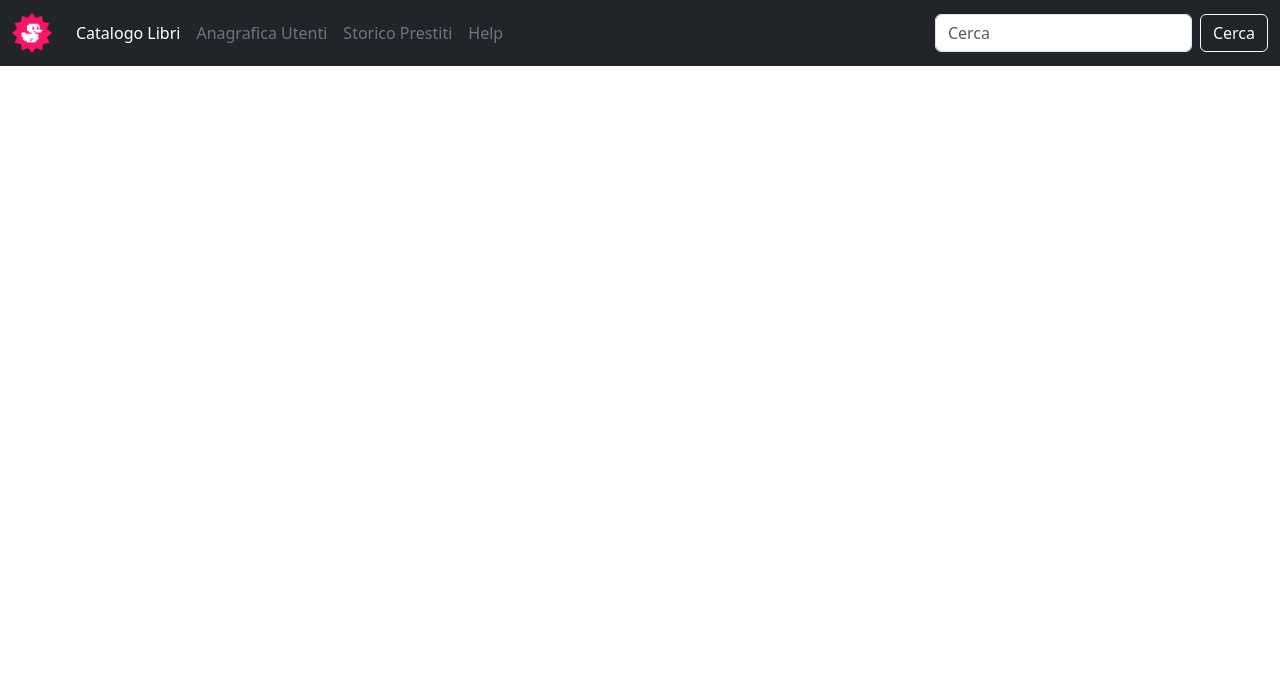
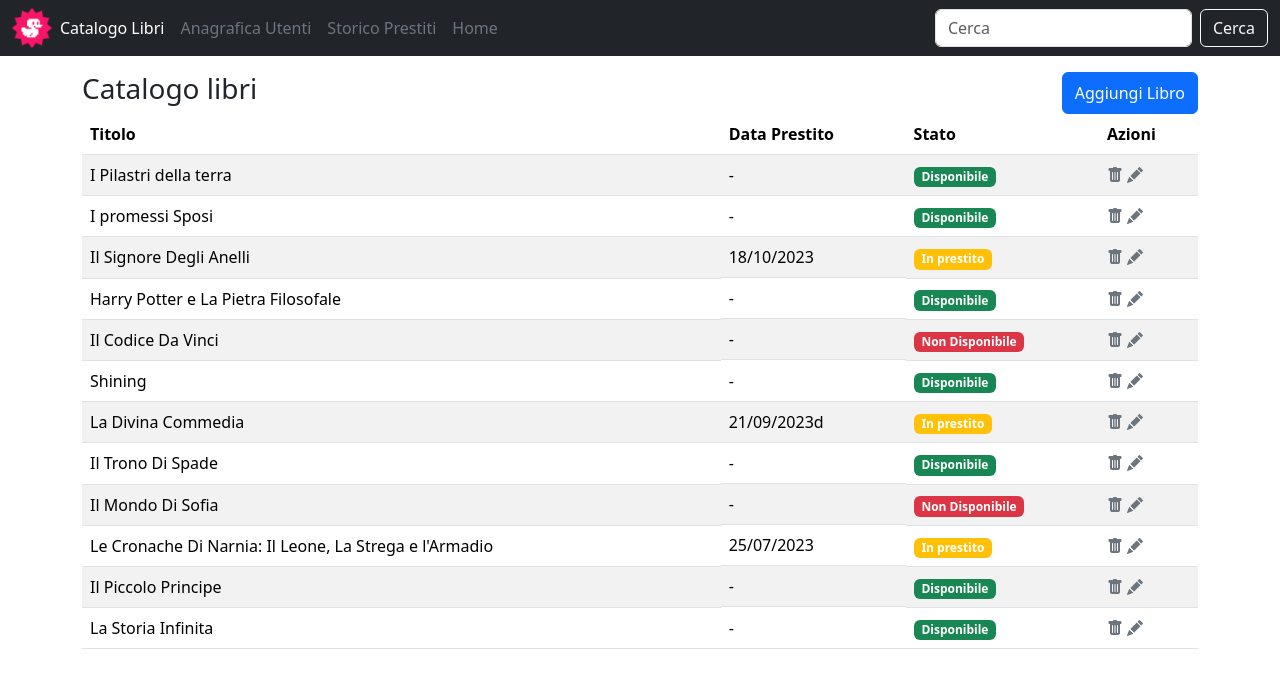
Before and after one commit to Martina-DiNapoli98/html-css-bootstrap-dashboard, a plain HTML site: page index.html in a window 1280 px wide. Drawn offline with nearby package versions, Linux system fonts and the light colour scheme.

Commit message:
add table

```diff
--- a/index.html
+++ b/index.html
@@ -4,27 +4,30 @@
     <meta charset="UTF-8">
     <meta name="viewport" content="width=device-width, initial-scale=1.0">
     <link href="https://cdn.jsdelivr.net/npm/bootstrap@5.3.3/dist/css/bootstrap.min.css" rel="stylesheet" integrity="sha384-QWTKZyjpPEjISv5WaRU9OFeRpok6YctnYmDr5pNlyT2bRjXh0JMhjY6hW+ALEwIH" crossorigin="anonymous">
+    <link rel="stylesheet" href="https://cdn.jsdelivr.net/npm/bootstrap-icons@1.11.3/font/bootstrap-icons.min.css">
     <title>Document</title>
 </head>
 <body>
    <header>
     <nav class="navbar navbar-expand-lg bg-dark">
       <div class="container-fluid">
-
-          <a class="navbar-brand" href="#"> <img class="" src="./img/duck.png" alt="" width="40px"></a>
+        <img src="./img/duck.png" alt="" width="40px">
+        <button class="navbar-toggler" type="button" data-bs-toggle="collapse" data-bs-target="#navbarSupportedContent" aria-controls="navbarSupportedContent" aria-expanded="false" aria-label="Toggle navigation">
+          <span class="navbar-toggler-icon"></span>
+        </button>
         <div class="collapse navbar-collapse" id="navbarSupportedContent">
           <ul class="navbar-nav me-auto mb-2 mb-lg-0">
             <li class="nav-item">
               <a class="nav-link active text-white" aria-current="page" href="#">Catalogo Libri</a>
             </li>
             <li class="nav-item">
-                <a class="nav-link active text-secondary" aria-current="page" href="#">Anagrafica Utenti</a>
+              <a class="nav-link text-secondary" href="#">Anagrafica Utenti</a>
             </li>
             <li class="nav-item">
               <a class="nav-link text-secondary" href="#">Storico Prestiti</a>
             </li>
             <li class="nav-item">
-                <a class="nav-link text-secondary" href="#"> Help </a>
+              <a class="nav-link text-secondary" href="#">Home</a>
             </li>
           </ul>
           <form class="d-flex" role="search">
@@ -38,6 +41,186 @@
    </header>
 
 
+   <main>
+    <div class="container mt-3 d-flex justify-content-between">
+        <h3>
+            Catalogo libri
+        </h3>
+        <button type="button" class="btn btn-primary">Aggiungi Libro</button>
+    </div>
+    <div class="container">
+      <table class="table table-striped">
+        <thead>
+          <tr>
+            <th>Titolo</th>
+            <th class="d-none d-md-block">Data Prestito</th>
+            <th>Stato</th>
+            <th>Azioni</th>
+          </tr>
+        </thead>
+        <tbody>
+          <tr>
+            <td>I Pilastri della terra</td>
+            <td class="d-none d-md-block">-</td>
+            <td>
+              <span class="badge text-bg-success">
+                Disponibile
+              </span>
+            </td>
+            <td>
+              <i class="bi bi-trash-fill text-secondary"></i>
+              <i class="bi bi-pencil-fill text-secondary"></i>
+            </td>
+          </tr>
+          <tr>
+            <td>I promessi Sposi</td>
+            <td class="d-none d-md-block">-</td>
+            <td>
+              <span class="badge text-bg-success">
+                Disponibile
+              </span>
+              <td>
+                <i class="bi bi-trash-fill text-secondary"></i>
+                <i class="bi bi-pencil-fill text-secondary"></i>
+              </td>
+          </tr>
+          <tr>
+            <td>Il Signore Degli Anelli</td>
+            <td class="d-none d-md-block">18/10/2023</td>
+            <td>
+              <span class="badge text-bg-warning text-white">
+                In prestito
+              </span>
+            </td>
+            <td>
+              <i class="bi bi-trash-fill text-secondary"></i>
+              <i class="bi bi-pencil-fill text-secondary"></i>
+            </td>
+          </tr>
+          <tr>
+            <td>Harry Potter e La Pietra Filosofale</td>
+            <td class="d-none d-md-block">-</td>
+            <td>
+              <span class="badge text-bg-success">
+                Disponibile
+              </span>
+            </td>
+            <td>
+              <i class="bi bi-trash-fill text-secondary"></i>
+              <i class="bi bi-pencil-fill text-secondary"></i>
+            </td>
+          </tr>
+          <tr>
+            <td>Il Codice Da Vinci</td>
+            <td class="d-none d-md-block">-</td>
+            <td>
+              <span class="badge text-bg-danger">
+                Non Disponibile
+              </span>
+            </td>
+            <td>
+              <i class="bi bi-trash-fill text-secondary"></i>
+              <i class="bi bi-pencil-fill text-secondary"></i>
+            </td>
+          </tr>
+          <tr>
+            <td>Shining</td>
+            <td class="d-none d-md-block">-</td>
+            <td>
+              <span class="badge text-bg-success">
+                Disponibile
+              </span>
+            </td>
+            <td>
+              <i class="bi bi-trash-fill text-secondary"></i>
+              <i class="bi bi-pencil-fill text-secondary"></i>
+            </td>
+          </tr>
+          <tr>
+            <td>La Divina Commedia</td>
+            <td class="d-none d-md-block">21/09/2023d</td>
+            <td>
+              <span class="badge text-bg-warning text-white">
+                In prestito
+              </span>
+            </td>
+            <td>
+              <i class="bi bi-trash-fill text-secondary"></i>
+              <i class="bi bi-pencil-fill text-secondary"></i>
+            </td>
+          </tr>
+          <tr>
+            <td>Il Trono Di Spade</td>
+            <td class="d-none d-md-block">-</td>
+            <td>
+              <span class="badge text-bg-success">
+                Disponibile
+              </span>
+            </td>
+            <td>
+              <i class="bi bi-trash-fill text-secondary"></i>
+              <i class="bi bi-pencil-fill text-secondary"></i>
+            </td>
+          </tr>
+          <tr>
+            <td>Il Mondo Di Sofia</td>
+            <td class="d-none d-md-block">-</td>
+            <td>
+              <span class="badge text-bg-danger">
+                Non Disponibile
+              </span>
+            </td>
+            <td>
+              <i class="bi bi-trash-fill text-secondary"></i>
+              <i class="bi bi-pencil-fill text-secondary"></i>
+            </td>
+          </tr>
+          <tr>
+            <td>Le Cronache Di Narnia: Il Leone, La Strega e l'Armadio</td>
+            <td class="d-none d-md-block">25/07/2023</td>
+            <td>
+              <span class="badge text-bg-warning text-white">
+                In prestito
+              </span>
+            </td>
+            <td>
+              <i class="bi bi-trash-fill text-secondary"></i>
+              <i class="bi bi-pencil-fill text-secondary"></i>
+            </td>
+          </tr>
+          <tr>
+            <td>Il Piccolo Principe</td>
+            <td class="d-none d-md-block">-</td>
+            <td>
+              <span class="badge text-bg-success">
+                Disponibile
+              </span>
+            </td>
+            <td>
+              <i class="bi bi-trash-fill text-secondary"></i>
+              <i class="bi bi-pencil-fill text-secondary"></i>
+            </td>
+          </tr>
+          <tr>
+            <td>La Storia Infinita</td>
+            <td class="d-none d-md-block">-</td>
+            <td>
+              <span class="badge text-bg-success">
+                Disponibile
+              </span>
+            </td>
+            <td>
+              <i class="bi bi-trash-fill text-secondary"></i>
+              <i class="bi bi-pencil-fill text-secondary"></i>
+            </td>
+          </tr>
+        </tbody>
+      </table>
+    </div>
+
+  </main>
+
+
 
 
 
```
Lines whose indentation alone changed are shown as unchanged.
